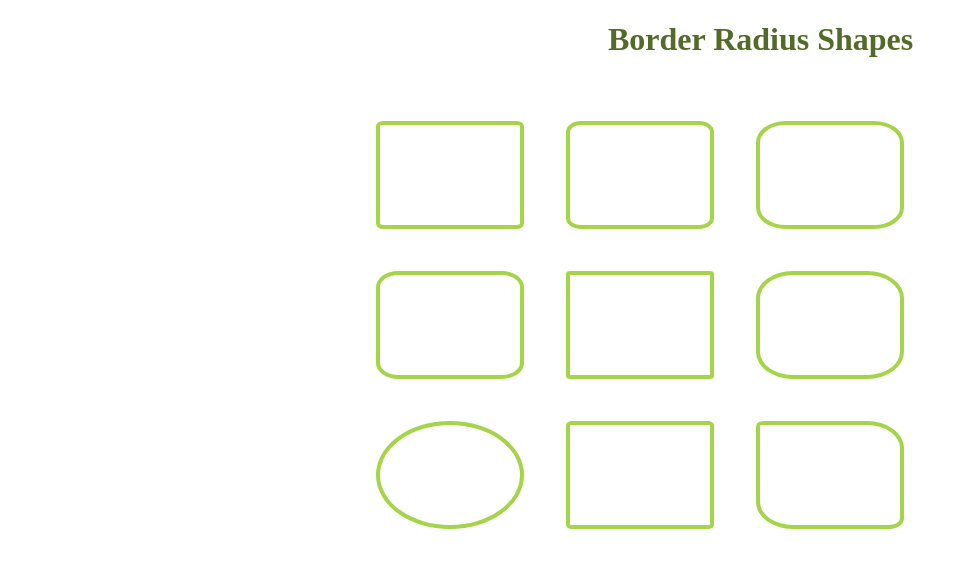
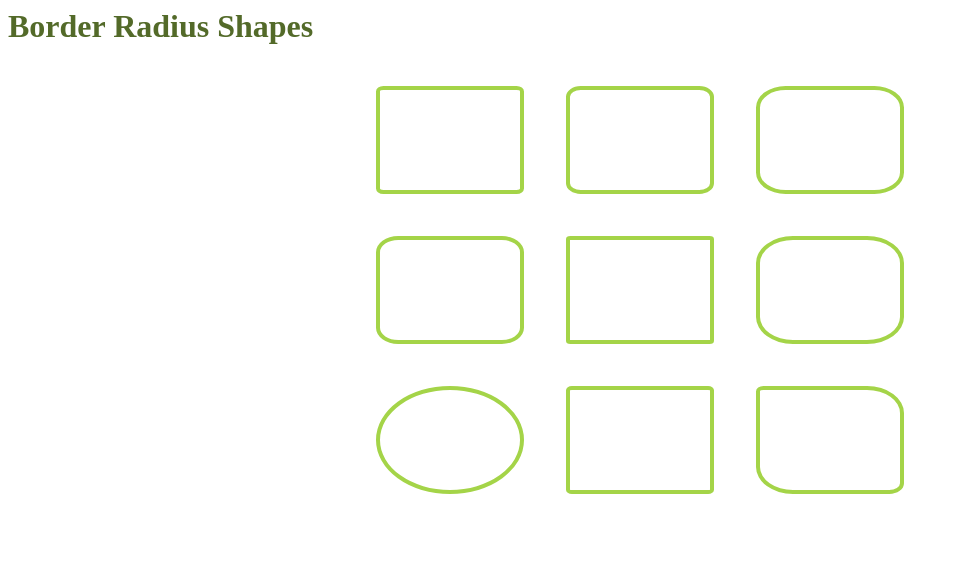
Before and after one commit to sajal-555/CSS-Task-8, a plain HTML site: page index.html in a window 1280 px wide. Shown: the whole page, without its empty margins (0-968 px from the left). Drawn offline with Linux system fonts and the light colour scheme.

Commit message:
Update index.html

```diff
--- a/index.html
+++ b/index.html
@@ -23,7 +23,7 @@
 </head>
 
 <body>
-    <h1 style="margin-left: 600px; color: #536a29;">Border Radius Shapes</h1>
+    <h1 style="margin:auto; color: #536a29;">Border Radius Shapes</h1>
     <table>
         <tr>
             <td>
```
